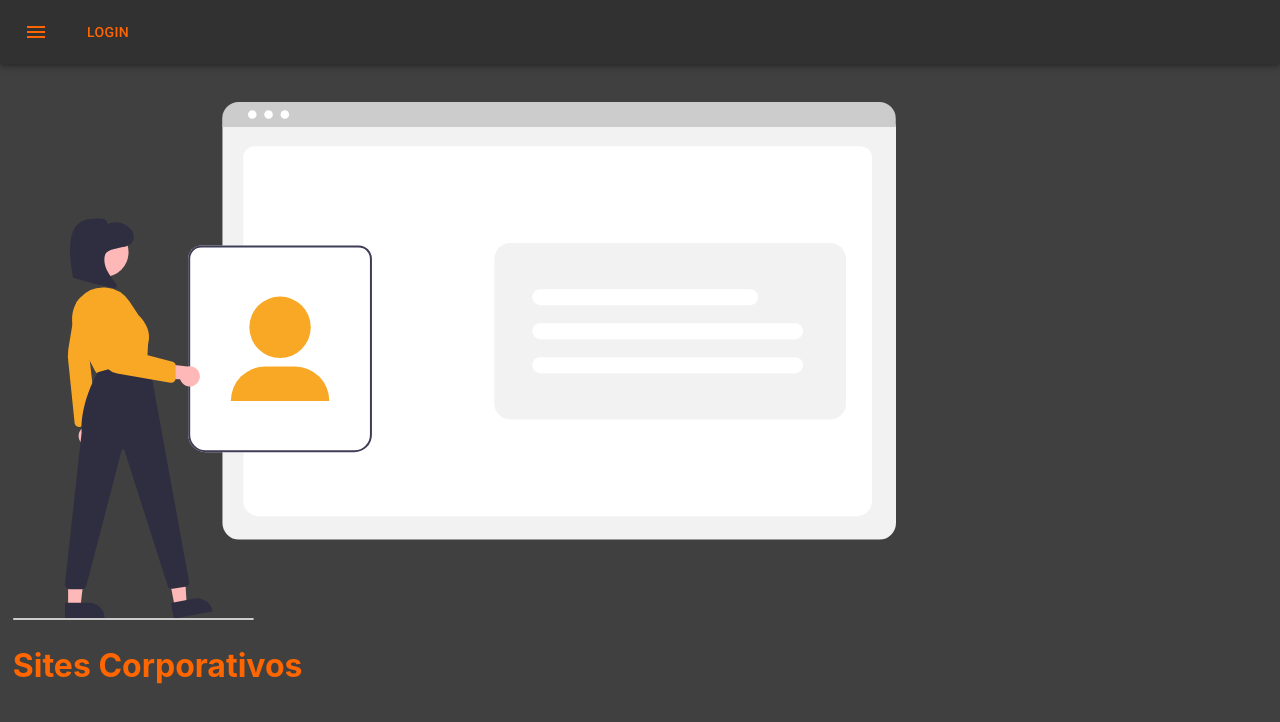
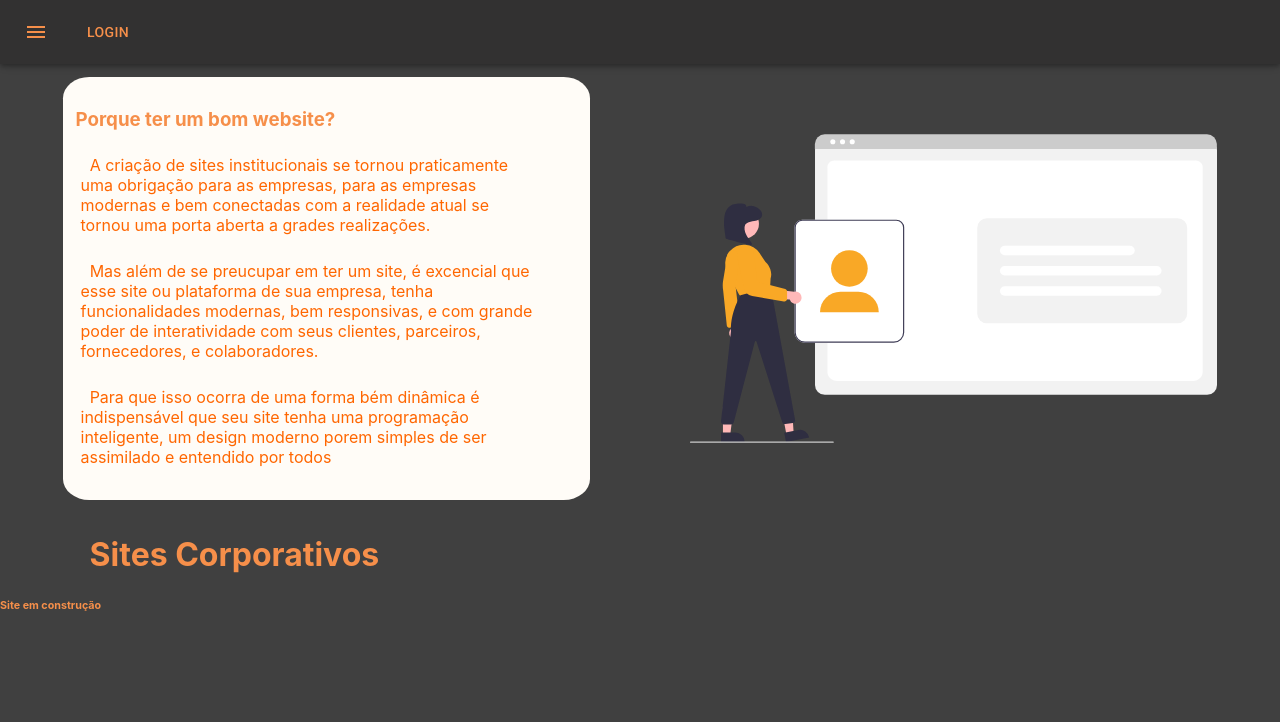
Before and after one commit to gilvanmuniz/tinellus, a Next.js app: page /sites in a window 1280 px wide. Shown: the top 722 px of the page. Built offline with nearby package versions, Linux system fonts and the light colour scheme.

Commit message:
primeiros ajustes no design

```diff
--- a/components/navegation.jsx
+++ b/components/navegation.jsx
@@ -63,8 +63,7 @@ const Menu = () => {
         main: "#323131",
       },
       secondary: {
-        main: "#ff6600",
-        dark: "#ff0606",
+        main: "#f68f4a",
       },
       neutral: {
         main: "#5c6ac4",
--- a/pages/sites.tsx
+++ b/pages/sites.tsx
@@ -1,10 +1,33 @@
-import geralstyle from "./../styles/geral.module.scss";
+import geralstyle from "./../styles/sites.module.scss";
 const sites = () => {
   return (
     <>
-      <div className={ geralstyle.geral}>
-        <img src="/images/sites.svg" alt="Sites e Apps"/>
+      <div className={geralstyle.geral}>
+        <div className={geralstyle.text}>
+          <h3>Porque ter um bom website?</h3>
+          <p>
+            A criação de sites institucionais se tornou praticamente uma
+            obrigação para as empresas, para as empresas modernas e bem
+            conectadas com a realidade atual se tornou uma porta aberta a grades
+            realizações.
+          </p>
+          <p>
+            Mas além de se preucupar em ter um site, é excencial que esse site
+            ou plataforma de sua empresa, tenha funcionalidades modernas, bem
+            responsivas, e com grande poder de interatividade com seus clientes,
+            parceiros, fornecedores, e colaboradores.
+          </p>
+          <p>
+            Para que isso ocorra de uma forma bém dinâmica é indispensável que
+            seu site tenha uma programação inteligente, um design moderno porem
+            simples de ser assimilado e entendido por todos
+          </p>
+        </div>
+        <img src="/images/sites.svg" alt="Sites e Apps" />
+      </div>
+      <div className={ geralstyle.complemento}>
         <h1>Sites Corporativos</h1>
+        <h6>Site em construção</h6>
       </div>
     </>
   );
--- a/styles/globals.css
+++ b/styles/globals.css
@@ -5,7 +5,7 @@ body {
   font-family: -apple-system, BlinkMacSystemFont, Segoe UI, Roboto, Oxygen,
     Ubuntu, Cantarell, Fira Sans, Droid Sans, Helvetica Neue, sans-serif;
     background-color: #404040;
-    color: #ff6600;
+    color: #f68f4a;
 }
 
 a {
--- /dev/null
+++ b/styles/sites.module.scss
@@ -0,0 +1,27 @@
+.geral {
+  margin-top: 5%;
+  display: flex;
+  justify-content: space-around;
+  padding: 1%;
+  img {
+    width: 42%;
+  }
+  .text {
+      background-color: rgb(255, 252, 247);
+      padding: 1%;
+      border-radius: 5%;
+      max-width: 42%;
+    p {
+      padding: 1%;
+      max-width: 93%;
+      text-indent: 2%;
+      color: #ff6600;
+    }
+  }
+}
+.complemento{
+
+    h1{
+        margin-left: 7%;
+    }
+}
```
Also changed, not shown: pages/edicao.tsx (+9 -3 lines), pages/landpages.tsx (+14 -5 lines), pages/marketing.tsx (+12 -3 lines), styles/Home.module.scss (+0 -53 lines).
